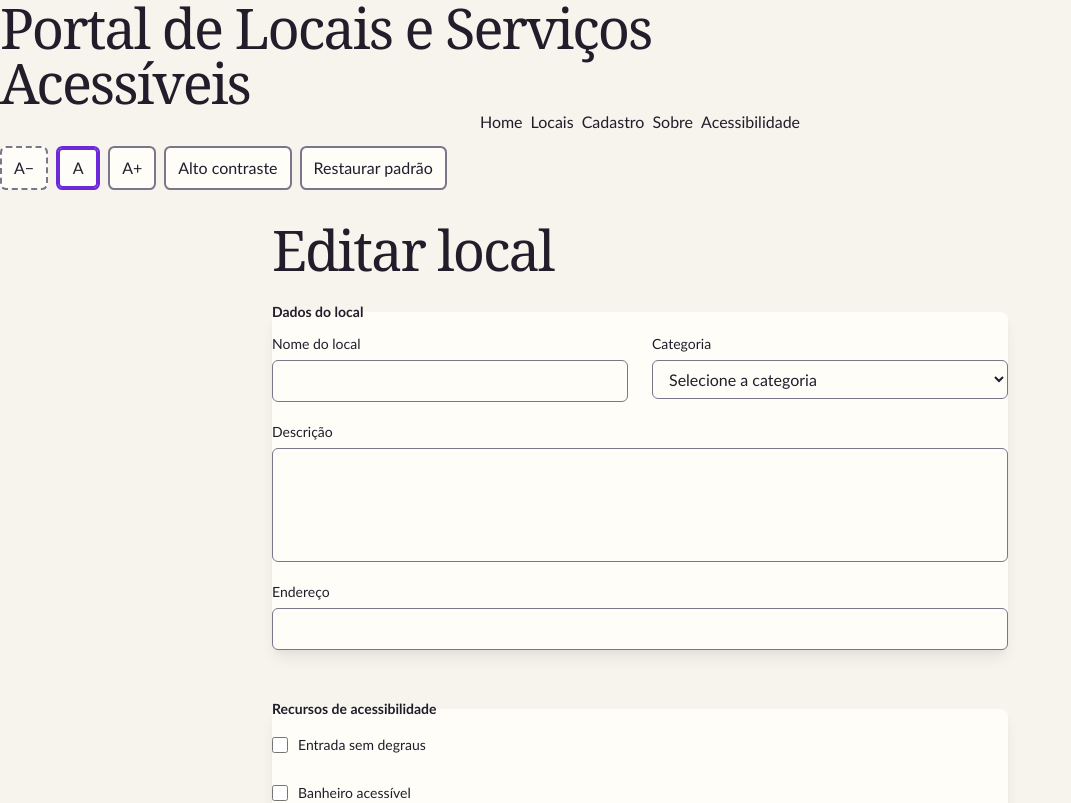
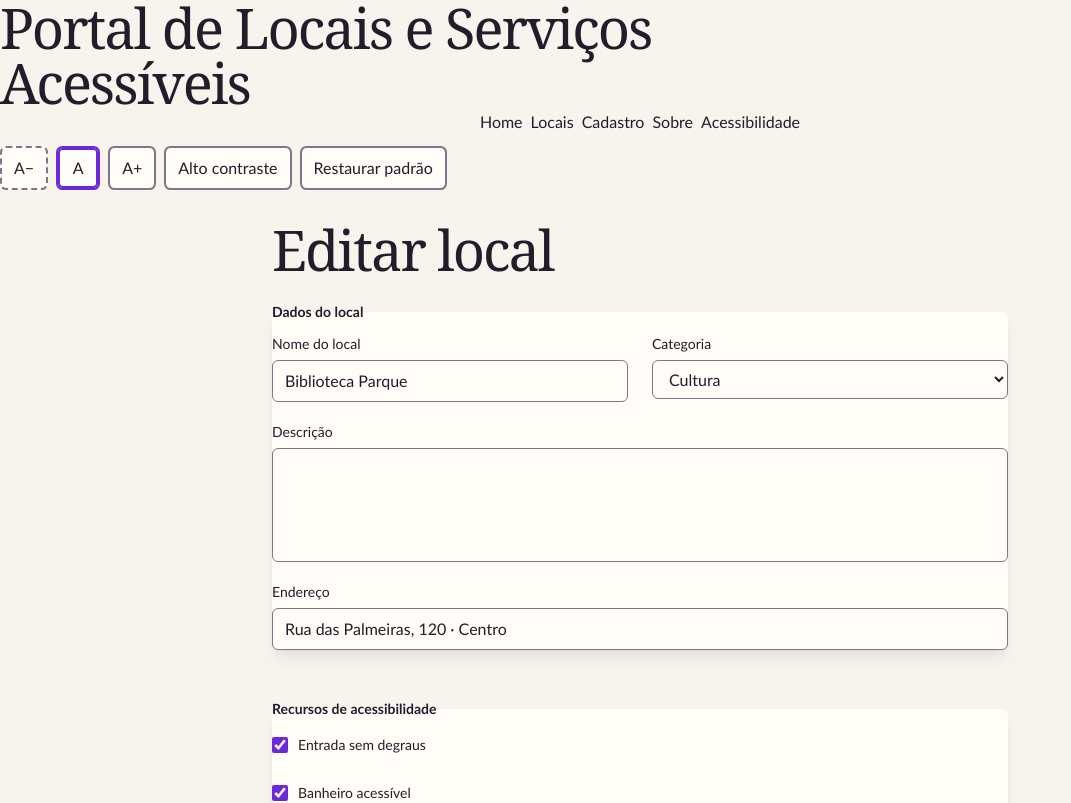
Before and after one commit to 1TDSPJ-26/portal-locais-acessiveis, a React (Vite) app: page /locais/1/editar in a window 1280 px wide. Shown: the top 803 px of the page, without its empty margins (0-1071 px from the left). Built offline with nearby package versions, Linux system fonts and the light colour scheme.

Commit message:
fix: sincroniza formulario com dados carregados

```diff
--- a/src/pages/EditarLocal/index.tsx
+++ b/src/pages/EditarLocal/index.tsx
@@ -1,4 +1,4 @@
-import { useMemo, useRef, useState } from "react";
+import { useEffect, useMemo, useRef, useState } from "react";
 import { Link, useNavigate, useParams } from "react-router";
 import TextField from "../../components/TextField/index";
 import SelectField from "../../components/SelectField/index";
@@ -90,6 +90,25 @@ export default function EditarLocal() {
     }));
     const [erros, setErros] = useState<Record<string, string>>({});
     const [mensagem, setMensagem] = useState("");
+
+    useEffect(() => {
+        if (!local) {
+            return;
+        }
+
+        setForm({
+            nome: local.nome,
+            categoria: local.categoria,
+            descricao: local.descricao ?? "",
+            endereco: local.endereco,
+            recursos: [...local.recursos],
+            email: local.email ?? "",
+            telefone: local.telefone ?? "",
+            site: local.site ?? "",
+        });
+        setErros({});
+        setMensagem("");
+    }, [local]);
 
     if (estado === "carregando") {
         return (
```
